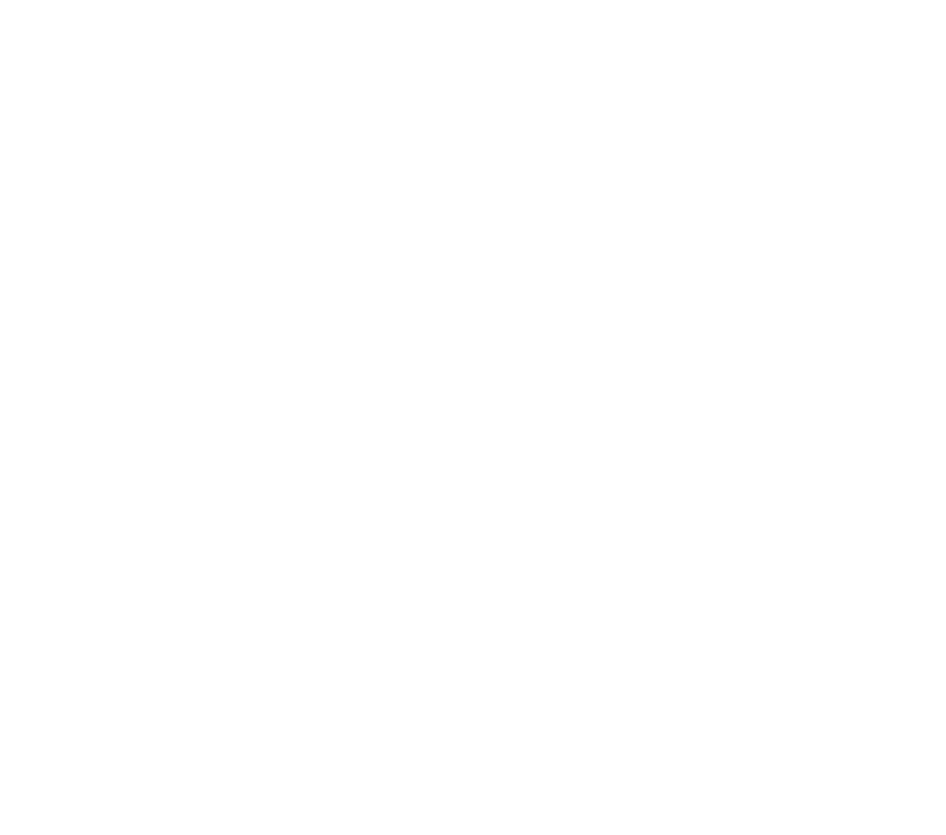
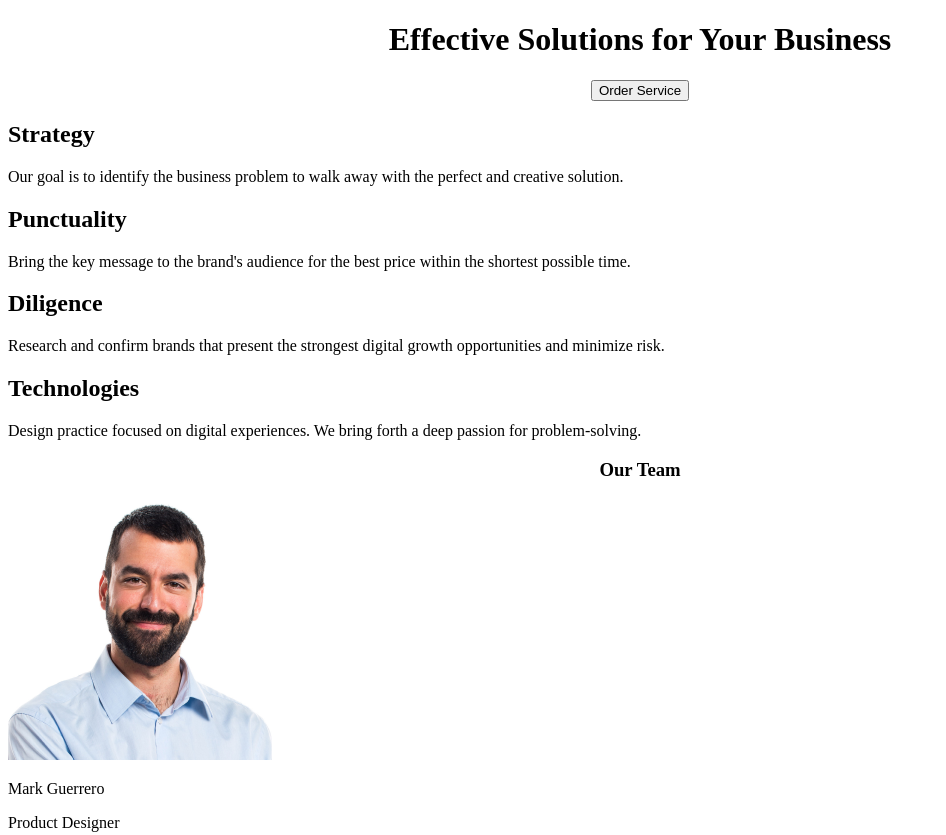
Before and after one commit to ArtemHul/goit-markup-hw-01, a plain HTML site: page index.html in a window 1280 px wide. Shown: the top 835 px of the page, without its empty margins (0-946 px from the left). Before the commit the page ends 800 px from the top, so only its background shows below. Drawn offline with Linux system fonts and the light colour scheme.

Commit message:
Update index.html

```diff
--- a/index.html
+++ b/index.html
@@ -7,5 +7,54 @@
 </head>
 <body>
 
+    <header>
+       <h1 style="text-align: center;">Effective Solutions for Your Business</h1>
+    <div style="text-align:center">
+       <button type="button">Order Service</button>
+    </div>
+    </header>
+
+
+    <main>
+        <div>
+        <h2>Strategy</h2>
+        <p>Our goal is to identify the business
+        problem to walk away with the perfect and creative solution. </p>
+    </div>
+        <div>
+        <h2>Punctuality</h2>
+        <p>Bring the key message to the brand's audience for the best price within the shortest possible time.</p>
+    </div>
+        <div>
+        <h2>Diligence</h2>
+        <p>Research and confirm brands that present the strongest digital growth opportunities and minimize risk.</p>
+    </div>
+        <div>
+        <h2>Technologies</h2>
+        <p>Design practice focused on digital experiences. We bring forth a deep passion for problem-solving.</p>
+    </div>
+    <h3 style="text-align: center;">Our Team</h3>
+    <div class="image-container">
+    <img src="images/img0.png" alt="Mark Guerrero">
+    <p>Mark Guerrero</p>
+    <p>Product Designer</p>
+</div>
+<div class="image-container">
+    <img src="images/img (1).png" alt="Tom Ford">
+    <p>Tom Ford</p>
+    <p>Frontend Developer</p>
+</div>
+<div class="image-container">
+    <img src="images/img (2).png" alt="Camila Garcia">
+    <p>Camila Garcia</p>
+    <p>Marketing</p>
+</div>
+<div class="image-container">
+    <img src="images/img (3).png" alt="Daniel Wilson">
+    <p>Daniel Wilson</p>
+    <p>UI Designer</p>
+</div>
+
+    </main>
 </body>
 </html>
```
